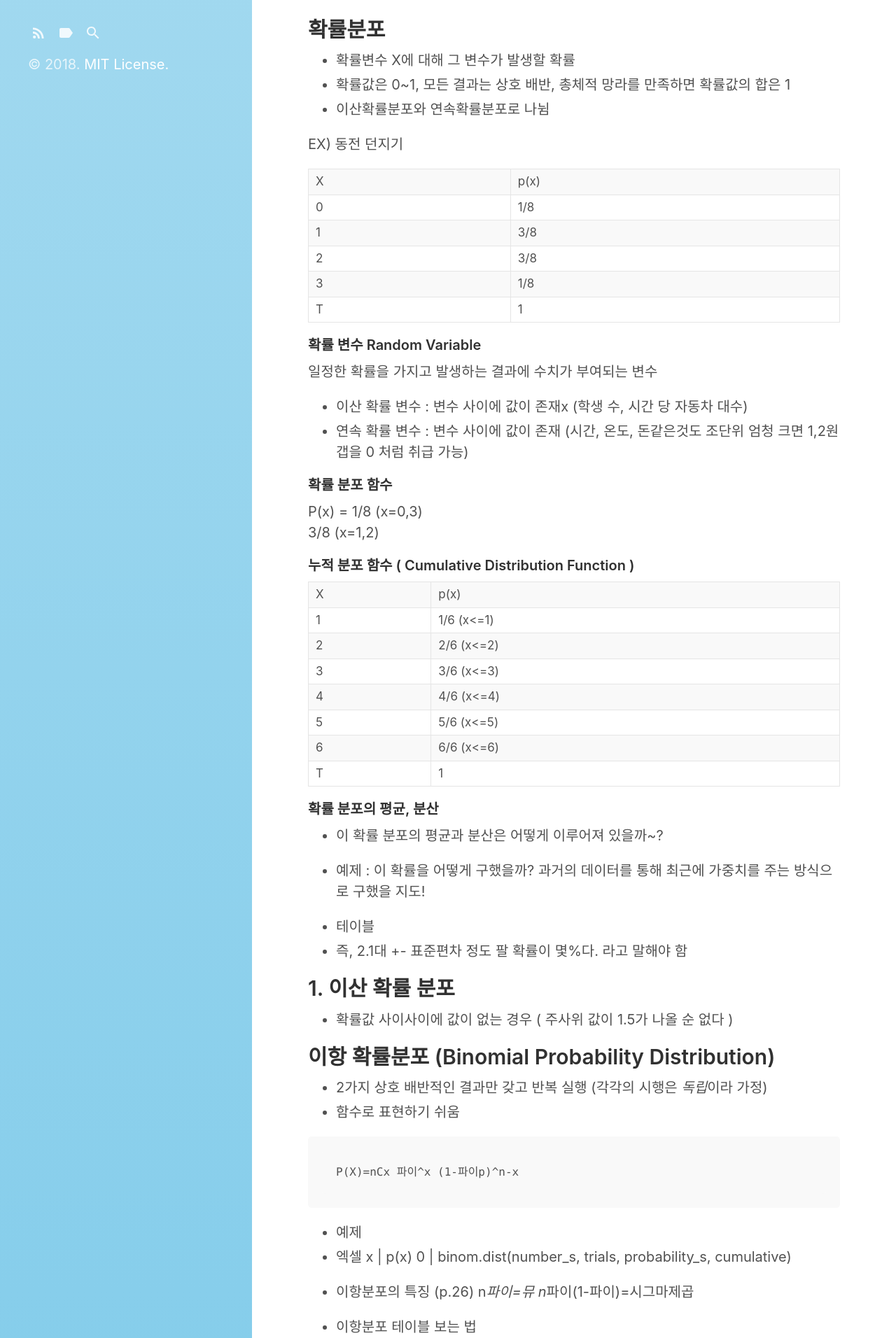
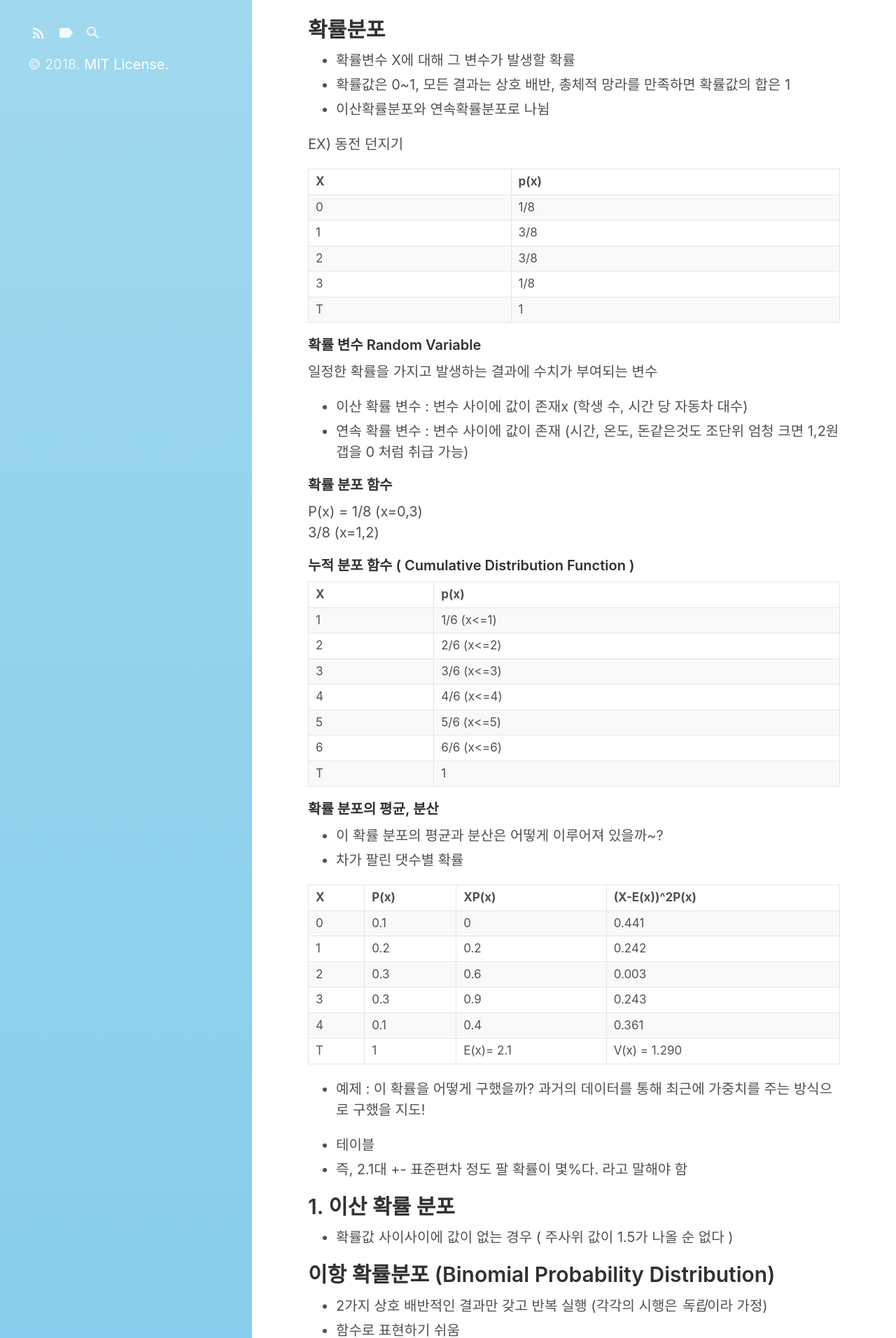
Before and after one commit to vlufoot/vlufoot.github.io, a Jekyll site: the page built from _posts/statistics/2018-11-27-biz_statistics_4.md, in a window 1280 px wide. Shown: the part 394-2306 px from the top of the page at 70% size. Built offline with Jekyll 4.4.1, drawn with Linux system fonts in a browser that asks for light colours.

Commit message:
Update 2018-11-27-biz_statistics_4.md

```diff
--- a/_posts/statistics/2018-11-27-biz_statistics_4.md
+++ b/_posts/statistics/2018-11-27-biz_statistics_4.md
@@ -24,12 +24,13 @@ Poisson distribution: 푸아송분포
 
 EX) 동전 던지기
 
-X | p(x)
-0 | 1/8
-1 | 3/8
-2 | 3/8
-3 | 1/8
-T | 1
+| X | p(x)|
+|--------|
+|0 | 1/8 |
+|1 | 3/8 |
+|2 | 3/8 |
+|3 | 1/8 |
+|T | 1   |
 
 #### 확률 변수 Random Variable
 
@@ -46,19 +47,33 @@ P(x) = 1/8 (x=0,3)
 
 #### 누적 분포 함수 ( Cumulative Distribution Function )
 
-X | p(x)
-1 | 1/6 (x<=1)
-2 | 2/6 (x<=2)
-3 | 3/6 (x<=3)
-4 | 4/6 (x<=4)
-5 | 5/6 (x<=5)
-6 | 6/6 (x<=6)
-T | 1
+
+|X | p(x)       |
+|--|------------|
+|1 | 1/6 (x<=1) |
+|2 | 2/6 (x<=2) |
+|3 | 3/6 (x<=3) |
+|4 | 4/6 (x<=4) |
+|5 | 5/6 (x<=5) |
+|6 | 6/6 (x<=6) |
+|T | 1          |
 
 
 #### 확률 분포의 평균, 분산
 
 - 이 확률 분포의 평균과 분산은 어떻게 이루어져 있을까~?
+- 차가 팔린 댓수별 확률
+
+|X | P(x)| XP(x) | (X-E(x))^2P(x) |
+|--|-----|-------|----------------|
+|0 | 0.1 |  0    |  0.441         |
+|1 | 0.2 |  0.2  |  0.242         |
+|2 | 0.3 |  0.6  |  0.003         |
+|3 | 0.3 |  0.9  |  0.243         |
+|4 | 0.1 |  0.4  |  0.361         |
+|T | 1   | E(x)= 2.1 |  V(x) = 1.290 |
+
+
 
 * 예제 : 이 확률을 어떻게 구했을까? 과거의 데이터를 통해 최근에 가중치를 주는 방식으로 구했을 지도!
 
```
